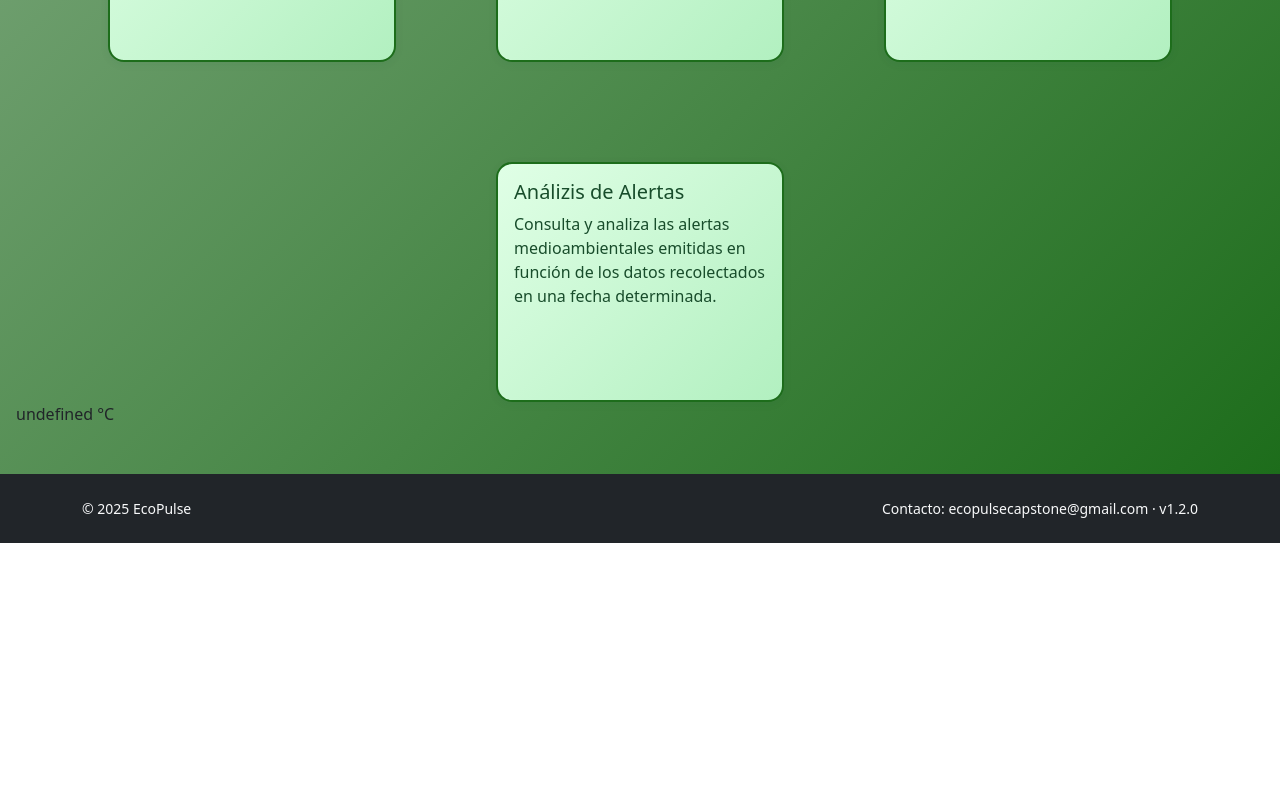
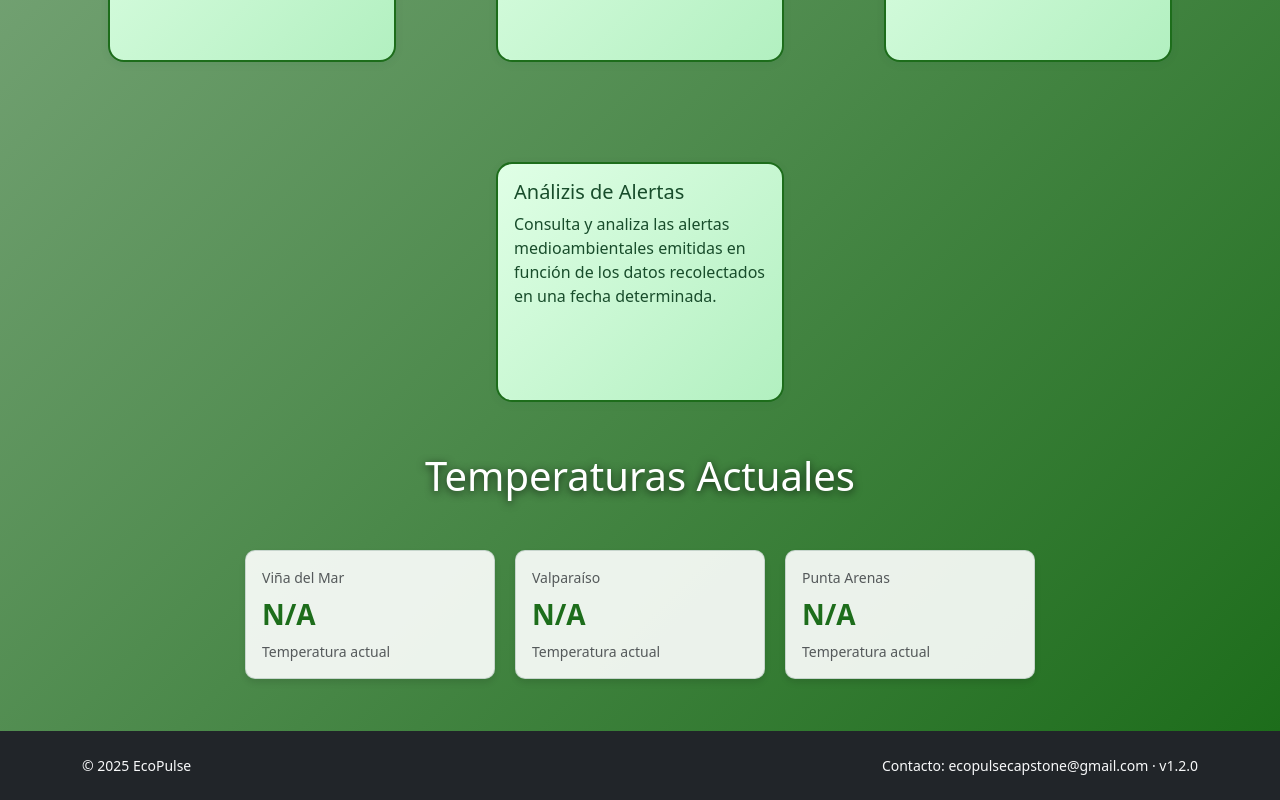
Before and after one commit to dieherrerar/EcoPulse, a Next.js app: page /home in a window 1280 px wide. Shown: the part 1134-1934 px from the top of the page. Before the commit the page ends 1677 px from the top, so only its background shows below. Built offline with nearby package versions, Linux system fonts and the light colour scheme; no server answers.

Commit message:
Conexion con las apis para que muestre la temperatura actual de 3 zonas: Viña del mar, Valparaíso y Punta Arenas.

```diff
--- /dev/null
+++ b/components/TemperatureCard.tsx
@@ -0,0 +1,48 @@
+"use client";
+
+import React, { useEffect, useState } from "react";
+import KpiCard from "./KpiCard";
+
+interface TemperatureCardProps {
+  city: string;
+}
+
+export default function TemperatureCard({ city }: TemperatureCardProps) {
+  const [temp, setTemp] = useState<string>("N/A");
+
+  useEffect(() => {
+    const fetchTemp = async () => {
+      try {
+        let endpoint = "";
+        switch (city) {
+          case "Viña del Mar":
+            endpoint = "/api/temperatura/vina";
+            break;
+          case "Valparaíso":
+            endpoint = "/api/temperatura/valparaiso";
+            break;
+          case "Punta Arenas":
+            endpoint = "/api/temperatura/punta-arenas";
+            break;
+        }
+
+        const r = await fetch(endpoint, {
+          cache: "no-store",
+        });
+        const j = await r.json();
+        if (j?.temperatura !== null && j?.temperatura !== undefined) {
+          setTemp(`${j.temperatura} °C`);
+        }
+      } catch {
+        setTemp("N/A");
+      }
+    };
+
+    fetchTemp();
+    // Actualizar cada 5 minutos
+    const interval = setInterval(fetchTemp, 5 * 60 * 1000);
+    return () => clearInterval(interval);
+  }, [city]);
+
+  return <KpiCard title={city} value={temp} subtitle="Temperatura actual" />;
+}
--- a/components/componente-hijo-client/TempPage.tsx
+++ /dev/null
@@ -1,35 +0,0 @@
-"use client";
-
-import { useEffect, useState } from "react";
-
-export default function HomeClient() {
-  const [temp, setTemp] = useState<number | null>(null);
-  const [nombre, setNombre] = useState<string | null>(null);
-
-  // Traer solo el valor de temperatura desde tu endpoint
-  useEffect(() => {
-    const fetchTemp = async () => {
-      try {
-        const r = await fetch("/api/temperatura/vina", {
-          cache: "no-store",
-        });
-        const j = await r.json();
-        setTemp(j?.temperatura);
-        if (j?.lat === -33.02457 || j?.lon === -71.55183) {
-          setNombre("Viña del mar");
-        }
-      } catch {
-        setTemp(null);
-      }
-    };
-    if (temp == null) fetchTemp();
-  }, [temp]);
-
-  return (
-    <p>
-      {temp !== null
-        ? `${nombre ? `${nombre}: ` : ""}${temp} °C`
-        : "Cargando temperatura..."}
-    </p>
-  );
-}
--- /dev/null
+++ b/src/app/api/temperatura/punta-arenas/route.ts
@@ -0,0 +1,37 @@
+import { NextResponse } from "next/server";
+
+export async function GET() {
+  try {
+    const baseUrl = "https://www.meteosource.com/api/v1/free/point";
+    const lat = -53.15483;
+    const lon = -70.91129;
+    const apiKey = process.env.APIKEY;
+
+    if (!apiKey) {
+      return NextResponse.json(
+        { error: "Falta la Api key en el entorno" },
+        { status: 500 }
+      );
+    }
+
+    const url = `${baseUrl}?lat=${lat}&lon=${lon}&sections=current,hourly&timezone=America/Santiago&language=en&units=metric&key=${apiKey}`;
+    const res = await fetch(url, { cache: "no-store" });
+
+    if (!res.ok) {
+      const err = await res.text();
+      throw new Error("Error al consultar Meteosource: ${err}");
+    }
+
+    const data = await res.json();
+
+    const temperatura = data?.current?.temperature;
+
+    return NextResponse.json({ temperatura, lat, lon });
+  } catch (error: any) {
+    console.error("Error Meteosource: ", error.messagge);
+    return NextResponse.json(
+      { error: "Error al obtener los datos" },
+      { status: 500 }
+    );
+  }
+}
--- /dev/null
+++ b/src/app/api/temperatura/valparaiso/route.ts
@@ -0,0 +1,37 @@
+import { NextResponse } from "next/server";
+
+export async function GET() {
+  try {
+    const baseUrl = "https://www.meteosource.com/api/v1/free/point";
+    const lat = -33.036;
+    const lon = -71.62963;
+    const apiKey = process.env.APIKEY;
+
+    if (!apiKey) {
+      return NextResponse.json(
+        { error: "Falta la Api key en el entorno" },
+        { status: 500 }
+      );
+    }
+
+    const url = `${baseUrl}?lat=${lat}&lon=${lon}&sections=current,hourly&timezone=America/Santiago&language=en&units=metric&key=${apiKey}`;
+    const res = await fetch(url, { cache: "no-store" });
+
+    if (!res.ok) {
+      const err = await res.text();
+      throw new Error("Error al consultar Meteosource: ${err}");
+    }
+
+    const data = await res.json();
+
+    const temperatura = data?.current?.temperature;
+
+    return NextResponse.json({ temperatura, lat, lon });
+  } catch (error: any) {
+    console.error("Error Meteosource: ", error.messagge);
+    return NextResponse.json(
+      { error: "Error al obtener los datos" },
+      { status: 500 }
+    );
+  }
+}
--- a/src/app/home/HomePage.css
+++ b/src/app/home/HomePage.css
@@ -43,3 +43,44 @@
 .home-container .Carousel .Carousel-inner {
   position: relative; /* mantener el flujo del slide */
 }
+
+.temperature-title {
+  text-align: center;
+  margin-top: 50px;
+  margin-bottom: 30px;
+  color: #fff;
+  font-size: 2.5rem;
+  text-shadow: 0 2px 8px rgba(0, 0, 0, 0.7);
+}
+
+.temperature-cards {
+  display: flex;
+  justify-content: center;
+  flex-wrap: wrap;
+  gap: 20px;
+  margin: 20px auto;
+  padding: 0 20px;
+  max-width: 1200px;
+}
+
+.kpi-card-wrapper {
+  flex: 1;
+  min-width: 250px;
+  max-width: 350px;
+}
+
+.Kpicard {
+  background: rgba(255, 255, 255, 0.9);
+  border-radius: 10px;
+  box-shadow: 0 4px 6px rgba(0, 0, 0, 0.1);
+  transition: transform 0.3s ease;
+}
+
+.Kpicard:hover {
+  transform: translateY(-5px);
+}
+
+.Kpicard .h3 {
+  margin: 10px 0;
+  color: #1d6d1b;
+}
--- a/src/app/home/page.tsx
+++ b/src/app/home/page.tsx
@@ -2,8 +2,9 @@ import React from "react";
 import "./HomePage.css";
 import Carousel from "../../../components/Carousel";
 import Card from "../../../components/CardHome";
+import TemperatureCard from "../../../components/TemperatureCard";
 import { checkAuth } from "../lib/checkAuth";
-import TempPage from "../../../components/componente-hijo-client/TempPage";
+
 export default async function HomePage() {
   const { valid, user } = await checkAuth();
 
@@ -46,7 +47,18 @@ export default async function HomePage() {
           }
         />
       </div>
-      <TempPage></TempPage>
+      <h2 className="temperature-title">Temperaturas Actuales</h2>
+      <div className="temperature-cards">
+        <div className="kpi-card-wrapper">
+          <TemperatureCard city="Viña del Mar" />
+        </div>
+        <div className="kpi-card-wrapper">
+          <TemperatureCard city="Valparaíso" />
+        </div>
+        <div className="kpi-card-wrapper">
+          <TemperatureCard city="Punta Arenas" />
+        </div>
+      </div>
     </div>
   );
 }
```
